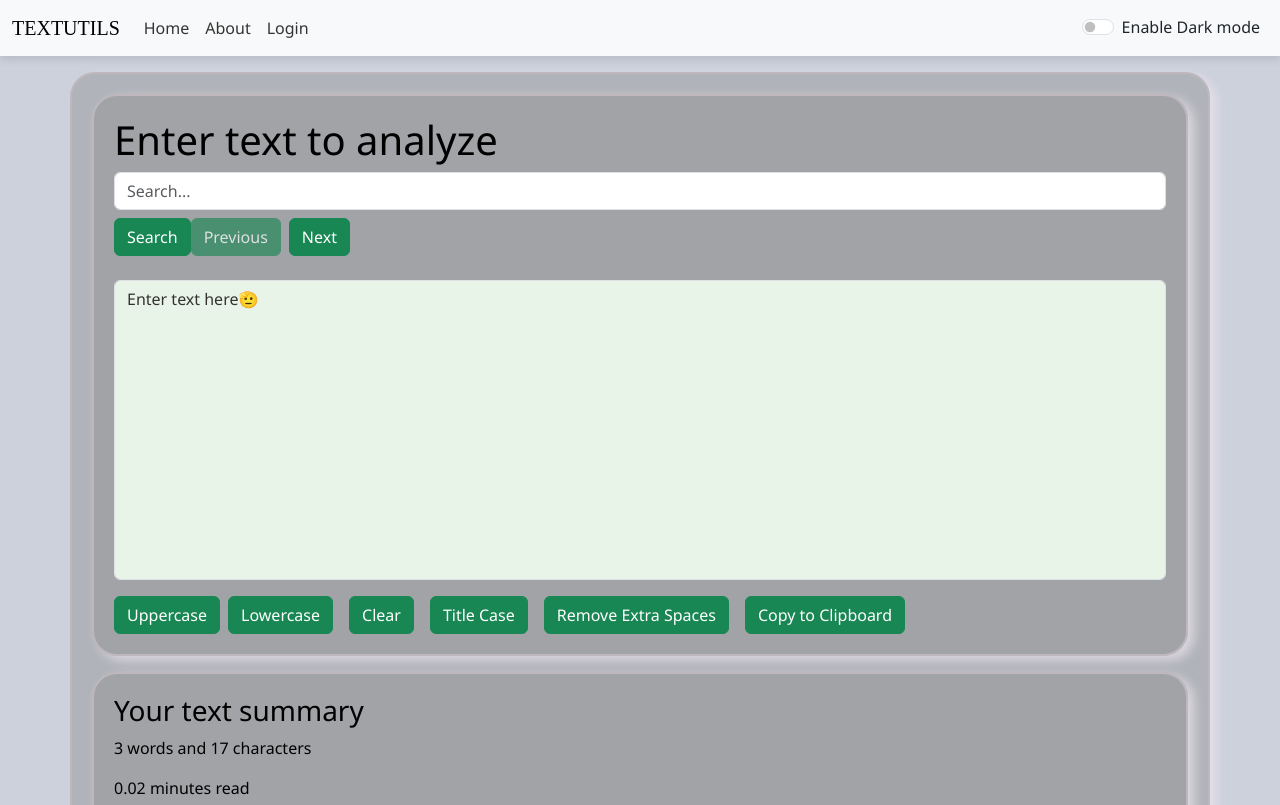
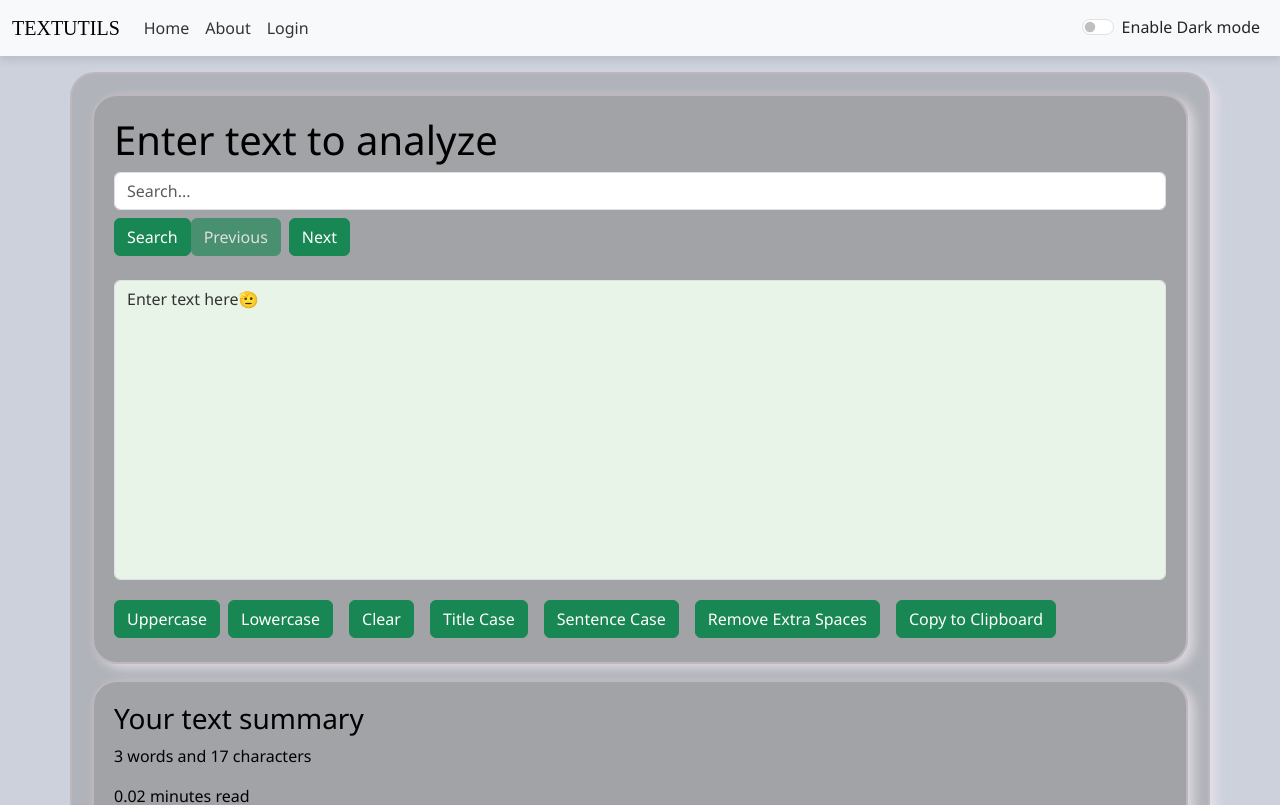
Before and after one commit to khushi1315/TEXTUTILS, a React (Create React App) app: page / in a window 1280 px wide. Shown: the top 805 px of the page. Built offline with nearby package versions, Linux system fonts and the light colour scheme.

Commit message:
updated new feature Sentence Case

```diff
--- a/public/index.html
+++ b/public/index.html
@@ -2,14 +2,15 @@
 <html lang="en">
   <head>
     <meta charset="utf-8" />
-    <link rel="icon" href="%PUBLIC_URL%/favicon.webp" />
+    <link rel="icon" type="image/png" href="%PUBLIC_URL%/favicon.png" />
+
     <meta name="viewport" content="width=device-width, initial-scale=1" />
     <meta name="theme-color" content="#000000" />
     <meta
       name="description"
       content="TextUtils website that can be used to manipulate text in that way you want "
     />
-    <link rel="apple-touch-icon" href="%PUBLIC_URL%/favicon.webp" />
+    <link rel="apple-touch-icon" href="%PUBLIC_URL%/favicon.png" />
 
     <link rel="manifest" href="%PUBLIC_URL%/manifest.json" />
 
--- a/src/components/TextForm.js
+++ b/src/components/TextForm.js
@@ -117,6 +117,16 @@ export default function TextForm(props) {
         setText(newText);
         props.showAlert("Converted to TitleCase", 'success');
     };
+    const toSentenceCase = (text) => {
+        return text
+            .toLowerCase()
+            .replace(/(^\s*\w|[\.\!\?]\s*\w)/g, (c) => c.toUpperCase());
+    };
+    const handleSentenceCase = () => {
+        let newText = toSentenceCase(text);
+        setText(newText);
+    };
+
 
     const handleRemoveSpaces = () => {
         let newText = text.split(/\s+/).join(' ').trim();
@@ -181,6 +191,10 @@ export default function TextForm(props) {
                 <button className="btn btn-success mx-2" onClick={handledownCLick}>Lowercase</button>
                 <button className="btn btn-success mx-2" onClick={handleClear}>Clear</button>
                 <button className="btn btn-success mx-2" onClick={handleTitleClick}>Title Case</button>
+                <button className="btn btn-success mx-2 my-1" onClick={handleSentenceCase}>
+                    Sentence Case
+                </button>
+
                 <button className="btn btn-success mx-2" onClick={handleRemoveSpaces}>Remove Extra Spaces</button>
                 <button className="btn btn-success mx-2" onClick={handleCopy}>Copy to Clipboard</button>
             </div>
```
Also changed, not shown: public/Favicon.png (added), public/Favicon.webp (deleted). Lines whose indentation alone changed are shown as unchanged.
